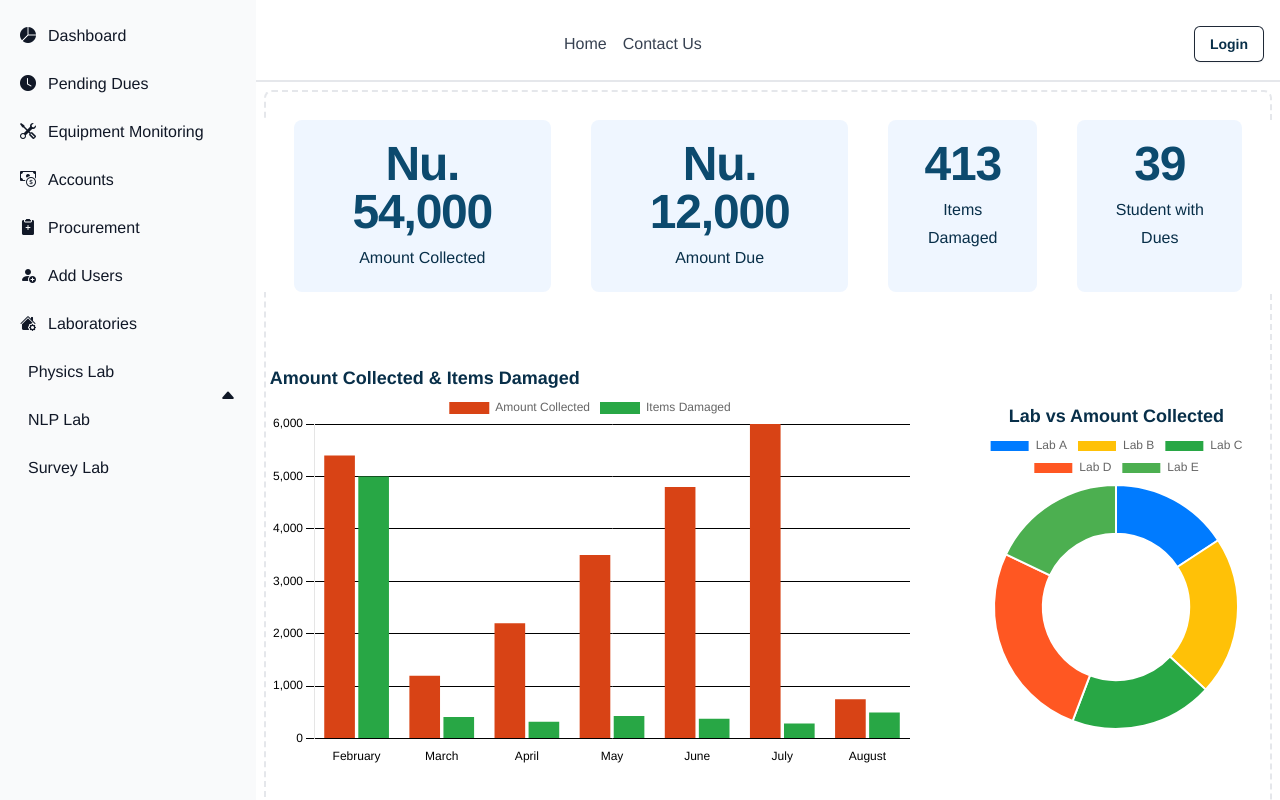
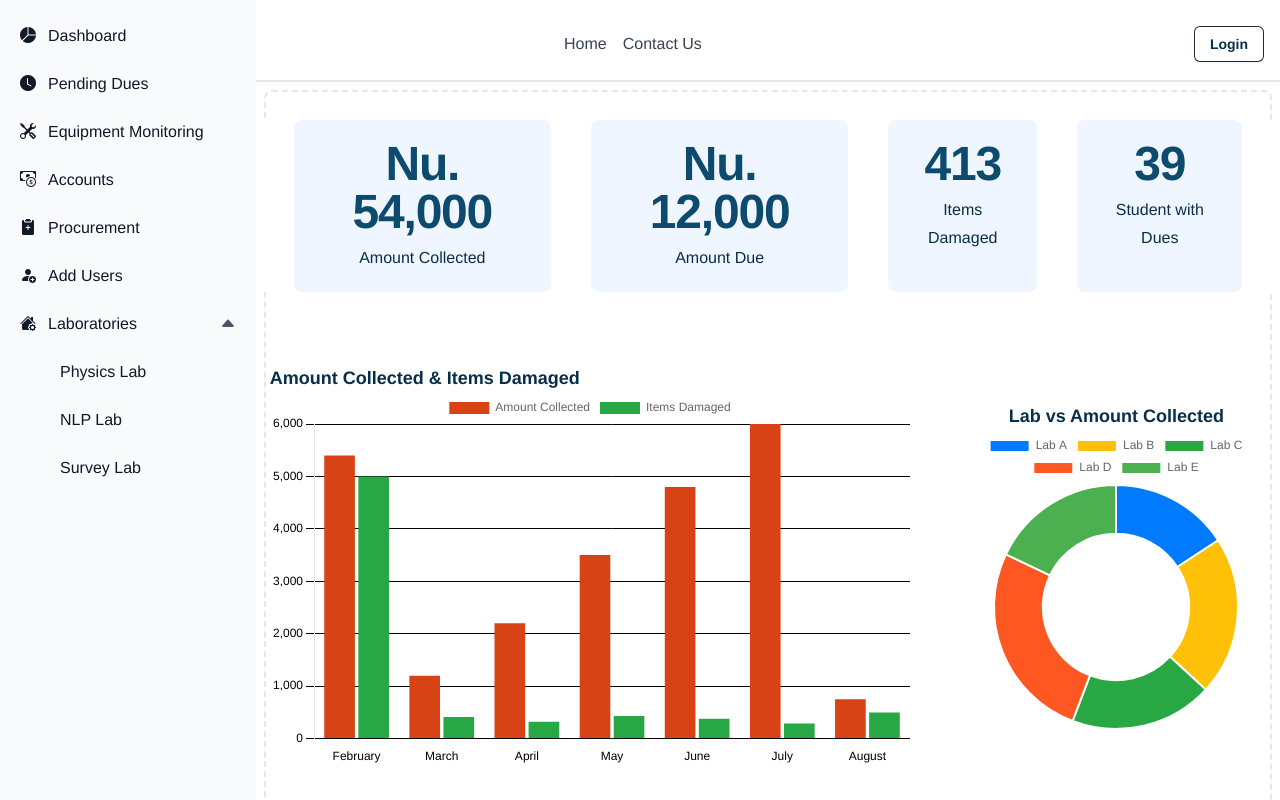
Before and after one commit to divyashC/due-mgmt-sys, a React (Create React App) app in the folder frontend/: page /dashboard in a window 1280 px wide. Both pictures are taken after a click on the element "Laboratories". Shown: the top 800 px of the page. Built offline with nearby package versions, Linux system fonts and the light colour scheme.

Commit message:
Minor Bug Fix

```diff
--- a/frontend/src/components/Accounts.js
+++ b/frontend/src/components/Accounts.js
@@ -1,8 +1,5 @@
 import React from "react";
-import AddBtn from "./AddBtn";
-import SearchBar from "./SearchBar";
 import DoughnutChart from "./DoughnutChart";
-import { Chart } from "primereact/chart";
 import BarChart from "./BarChart";
 const Table = () => {
 	const chartData1 = {
@@ -80,18 +77,20 @@ const Table = () => {
 	};
 	return (
 		<div className="flex flex-col items-center px-3 align-middle">
-			<div class="bg-white mt-5 mb-16">
-				<div class="mx-auto max-w-7xl px-6 lg:px-8">
-					<dl class="flex gap-x-10 gap-y-5 text-center ">
-						<div class="mx-auto flex max-w-xs flex-col gap-y-2 bg-blue-50 p-5 rounded-lg">
-							<dt class="text-base leading-7 text-sky-950">Amount Collected</dt>
-							<dd class="order-first text-3xl font-semibold tracking-tight text-sky-900 sm:text-5xl">
+			<div className="mt-5 mb-16 bg-white">
+				<div className="px-6 mx-auto max-w-7xl lg:px-8">
+					<dl className="flex text-center gap-x-10 gap-y-5 ">
+						<div className="flex flex-col max-w-xs p-5 mx-auto rounded-lg gap-y-2 bg-blue-50">
+							<dt className="text-base leading-7 text-sky-950">
+								Amount Collected
+							</dt>
+							<dd className="order-first text-3xl font-semibold tracking-tight text-sky-900 sm:text-5xl">
 								Nu. 54,000
 							</dd>
 						</div>
-						<div class="mx-auto flex max-w-xs flex-col gap-y-2 bg-blue-50 p-5 rounded-lg">
-							<dt class="text-base leading-7 text-sky-950">Amount Due</dt>
-							<dd class="order-first text-3xl font-semibold tracking-tight text-sky-900 sm:text-5xl">
+						<div className="flex flex-col max-w-xs p-5 mx-auto rounded-lg gap-y-2 bg-blue-50">
+							<dt className="text-base leading-7 text-sky-950">Amount Due</dt>
+							<dd className="order-first text-3xl font-semibold tracking-tight text-sky-900 sm:text-5xl">
 								Nu. 12,000
 							</dd>
 						</div>
--- a/frontend/src/components/AddUsers.js
+++ b/frontend/src/components/AddUsers.js
@@ -2,24 +2,24 @@ import React from "react";
 
 const Addusers = () => {
 	return (
-		<div class="p-4">
-			<div class="p-9 border-2 border-gray-200 border-dashed rounded-lg flex items-center justify-center">
-				<div class="grid-cols-3 gap-4 mb-4 flex items-center justify-center">
-					<div class="flex items-center justify-center h-24 rounded bg-gray-50">
-						<div class="mb-3">
+		<div className="p-4">
+			<div className="flex items-center justify-center border-2 border-gray-200 border-dashed rounded-lg p-9">
+				<div className="flex items-center justify-center grid-cols-3 gap-4 mb-4">
+					<div className="flex items-center justify-center h-24 rounded bg-gray-50">
+						<div className="mb-3">
 							<label
 								for="formFileMultiple"
-								class="mb-2 inline-block text-neutral-700  "
+								className="inline-block mb-2 text-neutral-700 "
 							></label>
 							<input
-								class="relative m-0 block w-full min-w-0 flex-auto rounded border border-solid border-neutral-300 bg-clip-padding px-3 py-[0.32rem] text-base font-normal text-neutral-700 transition duration-300 ease-in-out file:-mx-3 file:-my-[0.32rem] file:overflow-hidden file:rounded-none file:border-0 file:border-solid file:border-inherit file:bg-neutral-100 file:px-3 file:py-[0.32rem] file:text-neutral-700 file:transition file:duration-150 file:ease-in-out file:[border-inline-end-width:1px] file:[margin-inline-end:0.75rem] hover:file:bg-neutral-200 focus:border-primary focus:text-neutral-700 focus:shadow-te-primary focus:outline-none"
+								className="relative m-0 block w-full min-w-0 flex-auto rounded border border-solid border-neutral-300 bg-clip-padding px-3 py-[0.32rem] text-base font-normal text-neutral-700 transition duration-300 ease-in-out file:-mx-3 file:-my-[0.32rem] file:overflow-hidden file:rounded-none file:border-0 file:border-solid file:border-inherit file:bg-neutral-100 file:px-3 file:py-[0.32rem] file:text-neutral-700 file:transition file:duration-150 file:ease-in-out file:[border-inline-end-width:1px] file:[margin-inline-end:0.75rem] hover:file:bg-neutral-200 focus:border-primary focus:text-neutral-700 focus:shadow-te-primary focus:outline-none"
 								type="file"
 								id="formFileMultiple"
 								multiple
 							/>
 						</div>
 					</div>
-					<div class="flex items-center justify-center h-24 rounded bg-gray-50">
+					<div className="flex items-center justify-center h-24 rounded bg-gray-50">
 						<button
 							type="submit"
 							className="flex justify-center w-full px-3 py-2 text-sm font-semibold leading-6 text-white rounded-md shadow-sm bg-sky-950 hover:bg-white hover:text-sky-950 hover:ring-1 hover:ring-inset hover:ring-gray-800 focus-visible:outline focus-visible:outline-2 focus-visible:outline-offset-2 focus-visible:outline-indigo-600"
--- a/frontend/src/pages/Dashboard.js
+++ b/frontend/src/pages/Dashboard.js
@@ -7,7 +7,6 @@ import PendingDues from "../components/PendingDues.js";
 import Equipments from "../components/Equipments.js";
 
 const Dashboard = () => {
-
 	const [showLaboratoriesSubMenu, setShowLaboratoriesSubMenu] = useState(false);
 
 	const handleLaboratoriesClick = () => {
@@ -15,17 +14,10 @@ const Dashboard = () => {
 		setShowLaboratoriesSubMenu(!showLaboratoriesSubMenu);
 	};
 
-
 	const [activeMenuItem, setActiveMenuItem] = useState("Dashboard");
-	const [showAddUsers, setShowAddUsers] = useState(false);
 
 	const handleMenuItemClick = (menuItem) => {
 		setActiveMenuItem(menuItem);
-		setShowAddUsers(false);
-	};
-
-	const handleAddUsersClick = () => {
-		setShowAddUsers(true);
 	};
 
 	return (
@@ -38,110 +30,112 @@ const Dashboard = () => {
 				<div className="h-full px-3 py-4 overflow-y-auto bg-gray-50">
 					<ul className="space-y-2 font-medium">
 						<li>
-							<a
+							<button
 								onClick={() => handleMenuItemClick("Dashboard")}
-								href="#"
 								className="flex items-center p-2 text-gray-900 rounded-lg hover:bg-gray-10 group"
 							>
 								<i className="bi bi-pie-chart-fill"></i>
 								<span className="ml-3">Dashboard</span>
-							</a>
+							</button>
 						</li>
 						<li>
-							<a
+							<button
 								onClick={() => handleMenuItemClick("Pending Dues")}
-								href="#"
 								className="flex items-center p-2 text-gray-900 rounded-lg hover:bg-gray-100 group"
 							>
 								<i className="bi bi-clock-fill"></i>
 								<span className="flex-1 ml-3 whitespace-nowrap">
 									Pending Dues
 								</span>
-							</a>
+							</button>
 						</li>
 						<li>
-							<a
+							<button
 								onClick={() => handleMenuItemClick("Equipment Monitoring")}
-								href="#"
 								className="flex items-center p-2 text-gray-900 rounded-lg hover:bg-gray-100 group"
 							>
 								<i className="bi bi-tools"></i>
 								<span className="flex-1 ml-3 whitespace-nowrap">
 									Equipment Monitoring
 								</span>
-							</a>
+							</button>
 						</li>
 						<li>
-							<a
+							<button
 								onClick={() => handleMenuItemClick("Accounts")}
-								href="#"
 								className="flex items-center p-2 text-gray-900 rounded-lg hover:bg-gray-100 group"
 							>
 								<i className="bi bi-cash-coin"></i>
 								<span className="flex-1 ml-3 whitespace-nowrap">Accounts</span>
-							</a>
+							</button>
 						</li>
 						<li>
-							<a
+							<button
 								onClick={() => handleMenuItemClick("Procurement")}
-								href="#"
 								className="flex items-center p-2 text-gray-900 rounded-lg hover:bg-gray-100 group"
 							>
 								<i className="bi bi-clipboard2-plus-fill"></i>
 								<span className="flex-1 ml-3 whitespace-nowrap">
 									Procurement
 								</span>
-							</a>
+							</button>
 						</li>
 						<li>
-							<a
+							<button
 								onClick={() => handleMenuItemClick("Add Users")}
-								href="#"
-								className="flex items-center p-2 text-gray-900 rounded-lg hover:bg-gray-100 group"
+								className="flex items-center p-2 text-gray-900 rounded-lg hover-bg-gray-100 group"
 							>
 								<i className="bi bi-person-fill-add"></i>
 								<span className="flex-1 ml-3 whitespace-nowrap">Add Users</span>
-							</a>
+							</button>
 						</li>
 						<li className="relative group">
 							<div
 								onClick={handleLaboratoriesClick}
-        className={`flex items-center p-2 text-gray-900 rounded-lg hover:bg-gray-100 group`}
+								className={`flex items-center p-2 text-gray-900 rounded-lg hover-bg-gray-100 group relative`}
 							>
 								<i className="bi bi-house-gear-fill"></i>
-        <span className="flex-1 ml-3 whitespace-nowrap">Laboratories</span>
-        {/* Toggle the Bootstrap icon class based on submenu visibility */}
+								<span className="flex-1 ml-3 whitespace-nowrap">
+									Laboratories
+								</span>
+								{/* Toggle the Bootstrap icon className based on submenu visibility */}
+								{showLaboratoriesSubMenu ? (
 									<i
-          className={`bi bi-caret-${showLaboratoriesSubMenu ? 'up' : 'down'}-fill absolute top-1/2 right-2 transform -translate-y-1/2 group-hover:text-gray-600 transition-colors duration-300`}
+										className={`bi bi-caret-up-fill absolute top-1/2 right-2 transform -translate-y-1/2 text-gray-600 transition-colors duration-300`}
 									></i>
+								) : (
+									<i
+										className={`bi bi-caret-down-fill absolute top-1/2 right-2 transform -translate-y-1/2 text-gray-600 transition-colors duration-300`}
+									></i>
+								)}
 							</div>
 							{/* Render the submenu based on state */}
 							{showLaboratoriesSubMenu && (
-        <ul className="mt-2 space-y-2">
+								<ul className="mt-2 ml-8 space-y-2">
 									{/* Dummy submenu items */}
 									<li>
-            <a
-              href="#"
-              className="block px-4 py-2 text-gray-900 rounded-lg hover:bg-gray-200"
+										<div
+											className="block px-4 py-2 text-gray-900 rounded-lg hover-bg-gray-200"
+											onClick={() => handleMenuItemClick("Physics Lab")}
 										>
 											Physics Lab
-            </a>
+										</div>
 									</li>
 									<li>
-            <a
-              href="#"
-              className="block px-4 py-2 text-gray-900 rounded-lg hover:bg-gray-200"
+										<div
+											className="block px-4 py-2 text-gray-900 rounded-lg hover-bg-gray-200"
+											onClick={() => handleMenuItemClick("NLP Lab")}
 										>
 											NLP Lab
-            </a>
+										</div>
 									</li>
 									<li>
-            <a
-              href="#"
-              className="block px-4 py-2 text-gray-900 rounded-lg hover:bg-gray-200"
+										<div
+											className="block px-4 py-2 text-gray-900 rounded-lg hover-bg-gray-200"
+											onClick={() => handleMenuItemClick("Survey Lab")}
 										>
 											Survey Lab
-            </a>
+										</div>
 									</li>
 								</ul>
 							)}
@@ -157,7 +151,9 @@ const Dashboard = () => {
 					{activeMenuItem === "Accounts" && <Accounts />}
 					{activeMenuItem === "Procurement" && <Procurement />}
 					{activeMenuItem === "Add Users" && <Addusers />}
-					{activeMenuItem === "Laboratories" && <div>Laboratories Content</div>}
+					{activeMenuItem === "Physics Lab" && <div>Physics Lab</div>}
+					{activeMenuItem === "Survey Lab" && <div>Survey Lab</div>}
+					{activeMenuItem === "NLP Lab" && <div>NLP Lab</div>}
 				</div>
 			</div>
 		</>
```
Lines whose indentation alone changed are shown as unchanged.
